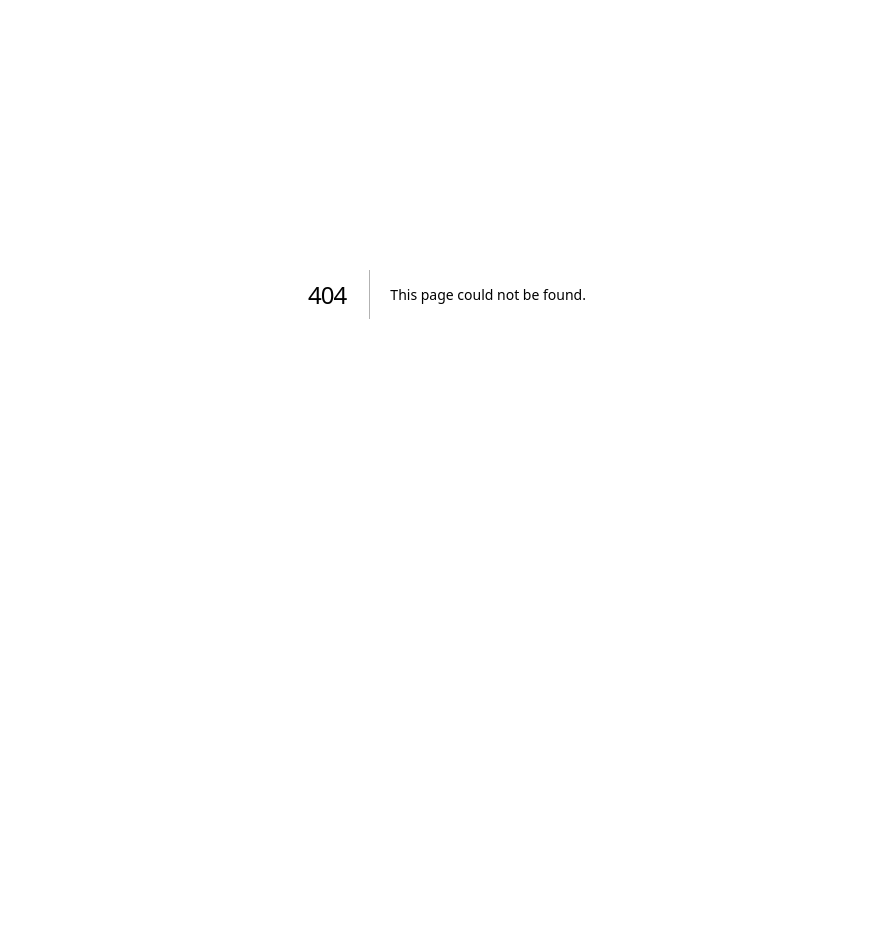
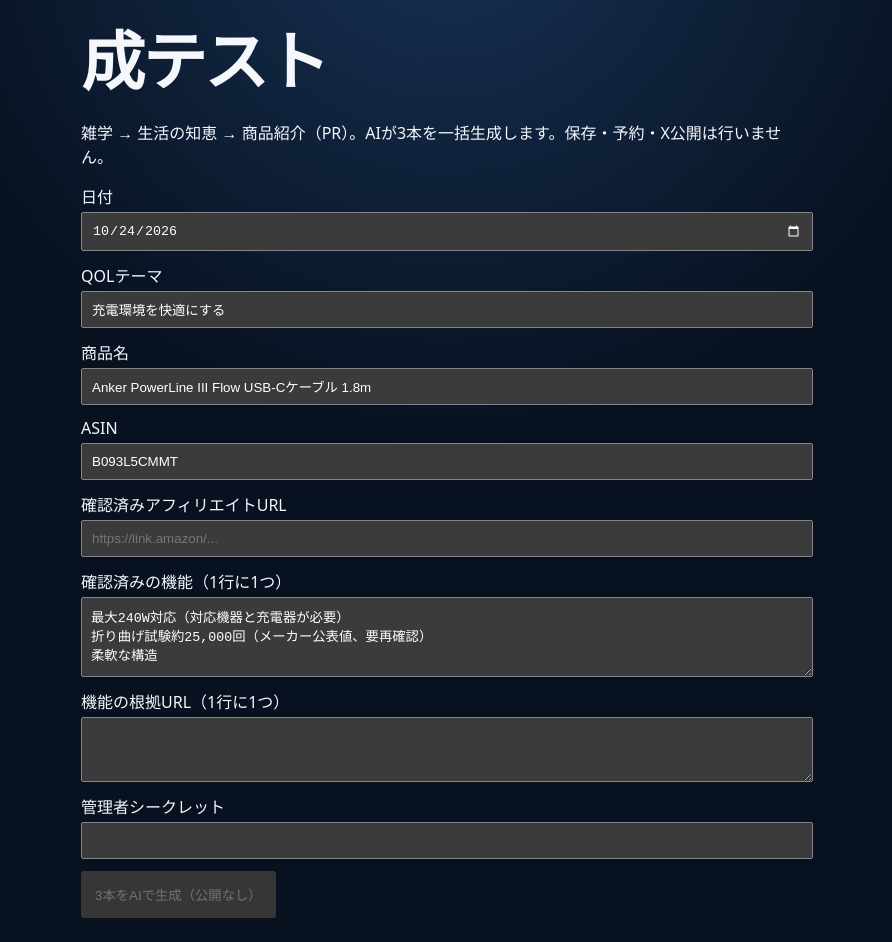
Before and after one commit to japan1117-art/Aut-post-X, a Next.js app: page /daily-story in a window 1280 px wide. Before the commit this address had no page. Shown: the part 106-1048 px from the top of the page, without its empty margins (193-1085 px from the left). Before the commit the page ends 800 px from the top, so only its background shows below. Built offline with nearby package versions, Linux system fonts and the light colour scheme.

Commit message:
feat: daily story three-post preview UI with verified product facts

```diff
--- /dev/null
+++ b/app/daily-story/page.tsx
@@ -0,0 +1,45 @@
+"use client";
+import {useState} from "react";
+import type {DailyStory,DailyStoryDraft} from "@/lib/daily-story";
+
+const initial:DailyStory={
+ date:new Date().toLocaleDateString("en-CA",{timeZone:"Asia/Tokyo"}),
+ theme:"充電環境を快適にする",
+ product:{name:"Anker PowerLine III Flow USB-Cケーブル 1.8m",asin:"B093L5CMMT",affiliateUrl:"",verifiedFeatures:["最大240W対応（対応機器と充電器が必要）","折り曲げ試験約25,000回（メーカー公表値、要再確認）","柔軟な構造"],sourceUrls:[]},
+ slots:[{kind:"knowledge",angle:"USB-Cの給電規格と充電速度の関係"},{kind:"practical",angle:"スマホとPCでケーブルを共用する条件"},{kind:"affiliate",angle:"技術的特徴、生活での利便性、価格対機能"}]
+};
+export default function Page(){
+ const [story,setStory]=useState<DailyStory>(initial);
+ const [secret,setSecret]=useState("");
+ const [result,setResult]=useState<{draft:DailyStoryDraft;reasons:string[]}|null>(null);
+ const [error,setError]=useState("");
+ const [loading,setLoading]=useState(false);
+ const product=story.product;
+ const updateProduct=(patch:Partial<DailyStory["product"]>)=>setStory(s=>({...s,product:{...s.product,...patch}}));
+ async function run(){
+  setLoading(true);setError("");setResult(null);
+  try{
+   const res=await fetch("/api/daily-story/preview",{method:"POST",headers:{"Content-Type":"application/json","x-admin-secret":secret},body:JSON.stringify(story)});
+   const data=await res.json();
+   if(!res.ok) throw new Error(data.errors?.join("、")||data.error||"生成エラー");
+   setResult(data);
+  }catch(e){setError(e instanceof Error?e.message:String(e));}
+  finally{setLoading(false);setSecret("");}
+ }
+ const inputStyle={display:"block",width:"100%",padding:9,marginTop:4,marginBottom:12};
+ return <main style={{maxWidth:780,margin:"auto",padding:24}}>
+  <h1>1日3投稿・ストーリー生成テスト</h1>
+  <p>雑学 → 生活の知恵 → 商品紹介（PR）。AIが3本を一括生成します。保存・予約・X公開は行いません。</p>
+  <label>日付<input type="date" value={story.date} onChange={e=>setStory(s=>({...s,date:e.target.value}))} style={inputStyle}/></label>
+  <label>QOLテーマ<input value={story.theme} onChange={e=>setStory(s=>({...s,theme:e.target.value}))} style={inputStyle}/></label>
+  <label>商品名<input value={product.name} onChange={e=>updateProduct({name:e.target.value})} style={inputStyle}/></label>
+  <label>ASIN<input value={product.asin} onChange={e=>updateProduct({asin:e.target.value})} style={inputStyle}/></label>
+  <label>確認済みアフィリエイトURL<input value={product.affiliateUrl} onChange={e=>updateProduct({affiliateUrl:e.target.value})} placeholder="https://link.amazon/..." style={inputStyle}/></label>
+  <label>確認済みの機能（1行に1つ）<textarea rows={4} value={product.verifiedFeatures.join("\n")} onChange={e=>updateProduct({verifiedFeatures:e.target.value.split("\n").map(x=>x.trim()).filter(Boolean)})} style={inputStyle}/></label>
+  <label>機能の根拠URL（1行に1つ）<textarea rows={3} value={product.sourceUrls.join("\n")} onChange={e=>updateProduct({sourceUrls:e.target.value.split("\n").map(x=>x.trim()).filter(Boolean)})} style={inputStyle}/></label>
+  <label>管理者シークレット<input type="password" autoComplete="off" value={secret} onChange={e=>setSecret(e.target.value)} style={inputStyle}/></label>
+  <button disabled={!secret||loading} onClick={()=>void run()} style={{padding:12}}>{loading?"生成中…":"3本をAIで生成（公開なし）"}</button>
+  {error&&<p role="alert">{error}</p>}
+  {result&&<section><h2>生成結果：レビュー待ち・未公開</h2>{result.draft.posts.map((p,i)=><article key={i} style={{border:"1px solid #888",padding:14,marginBottom:12,borderRadius:8}}><h3>{i+1}本目：{p.kind}</h3><pre style={{whiteSpace:"pre-wrap",overflowWrap:"anywhere"}}>{p.text}</pre></article>)}<h3>検査結果</h3><p>{result.reasons.length?result.reasons.join("、"):"構成チェック通過（事実・リンクの外部検証は別途必要）"}</p></section>}
+ </main>;
+}
```
